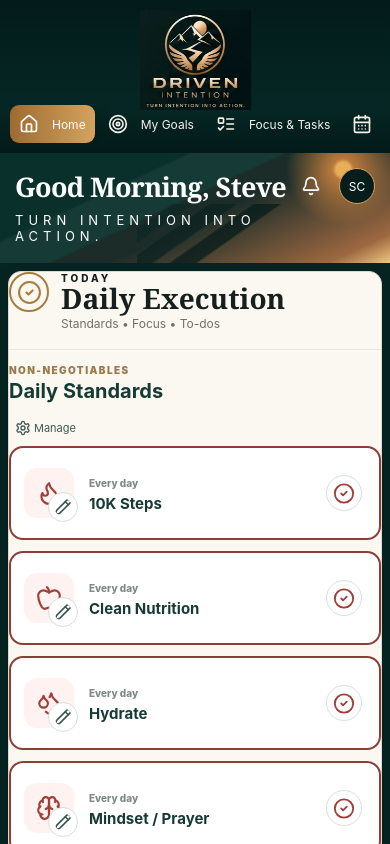
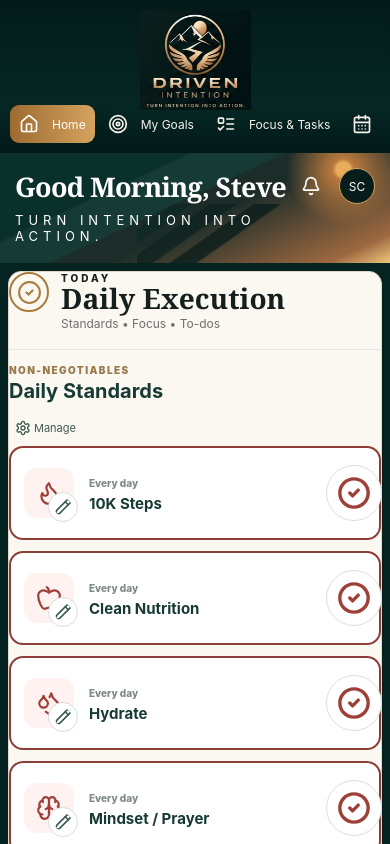
Before and after one commit to stevecrabb82/driven-intention-app, a React (Vite) app: page / in a window 390 px wide. Shown: the top 844 px of the page. Built offline with nearby package versions, Linux system fonts and the light colour scheme.

Commit message:
Increase completion check sizes for mobile

```diff
--- a/src/styles.css
+++ b/src/styles.css
@@ -813,3 +813,55 @@
     display:none;
   }
 }
+
+
+/* Larger completion controls for faster mobile tapping */
+.focus-check-btn,
+.todo-check,
+.most-important-complete,
+.complete-round,
+.daily-complete-btn{
+  min-width:52px;
+  min-height:52px;
+}
+
+.focus-check-btn{
+  width:52px;
+  height:52px;
+}
+
+.focus-check-btn svg,
+.todo-check svg,
+.most-important-complete svg,
+.complete-round svg,
+.daily-complete-btn svg{
+  width:32px;
+  height:32px;
+  stroke-width:2.4;
+}
+
+.todo-check{
+  width:52px;
+}
+
+.most-important-complete{
+  padding:11px 16px;
+}
+
+@media (max-width:680px){
+  .focus-check-btn{
+    width:56px;
+    height:56px;
+  }
+  .focus-check-btn svg,
+  .todo-check svg,
+  .most-important-complete svg,
+  .complete-round svg,
+  .daily-complete-btn svg{
+    width:34px;
+    height:34px;
+  }
+  .quick-todo-row{
+    grid-template-columns:58px minmax(0,1fr) 44px;
+  }
+}
```
